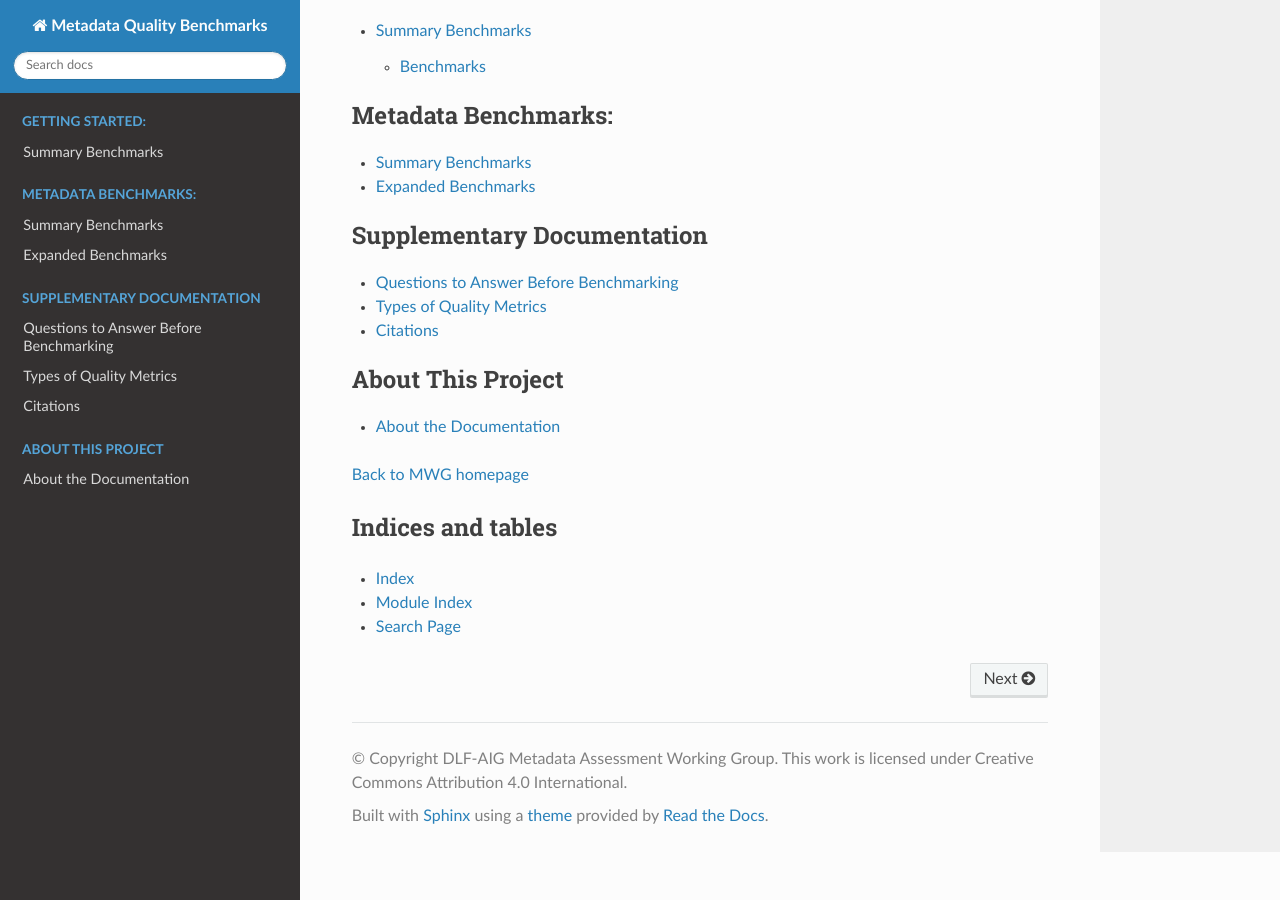
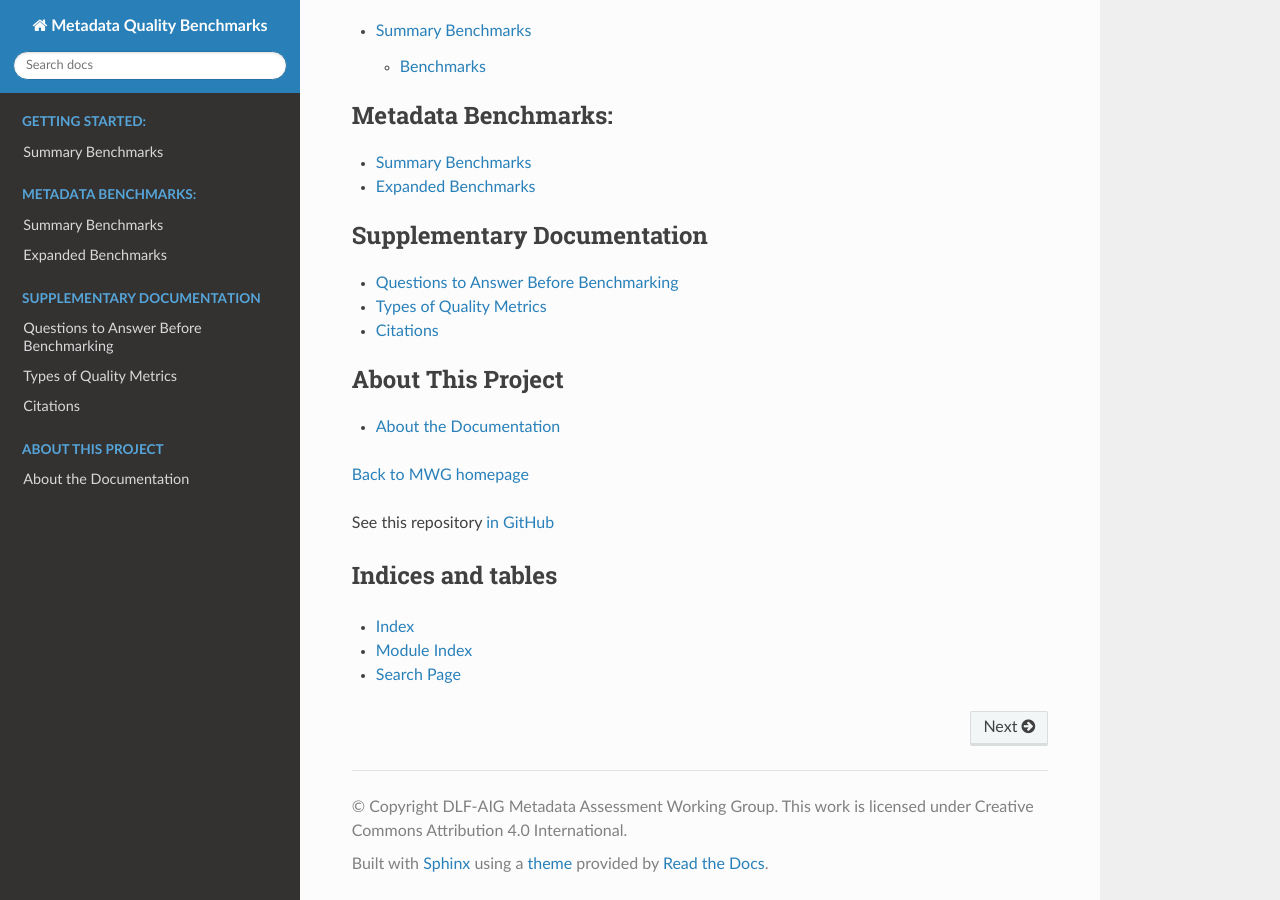
Before and after one commit to DLFMetadataAssessment/MetadataQualityBenchmarks, a Sphinx documentation site: the page built from doc/index.rst, in a window 1280 px wide and 900 px high, scrolled down 765 px. Built offline with Sphinx 7.4.7 and the Read the Docs theme 3.1.0, drawn with Linux system fonts in a browser that asks for light colours.

Commit message:
Update index.rst
Point to repository

```diff
--- a/doc/index.rst
+++ b/doc/index.rst
@@ -46,6 +46,9 @@ Please note that the metadata quality benchmarks are focused specifically on des
 `Back to MWG homepage <https://dlfmetadataassessment.github.io/>`_
 
 
+See this repository `in GitHub <https://github.com/DLFMetadataAssessment/MetadataQualityBenchmarks/>`_
+
+
 
 Indices and tables
 ==================
```
